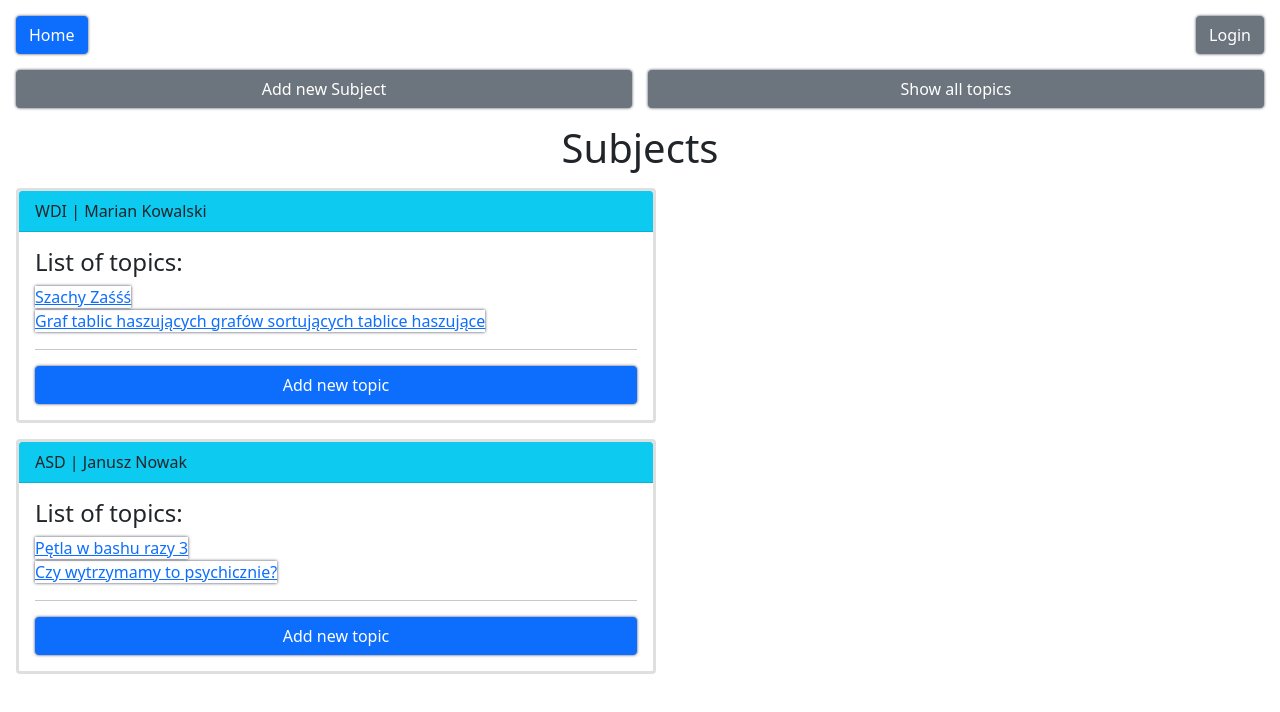
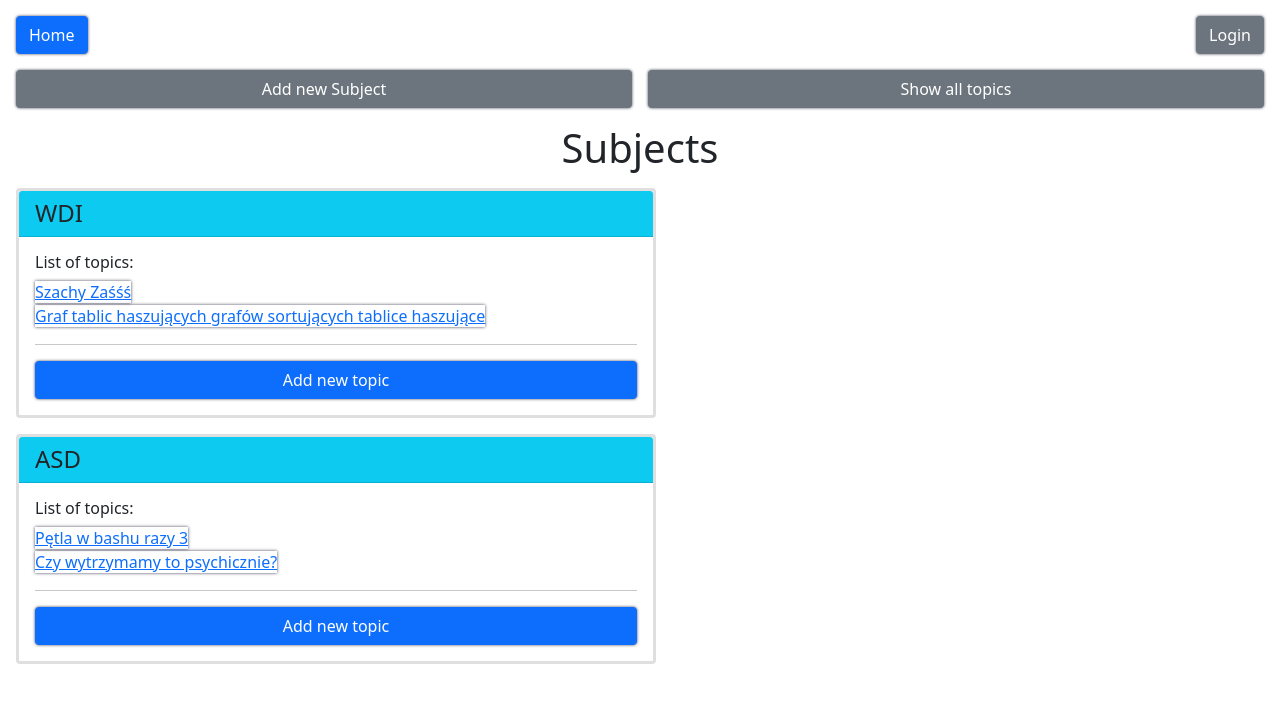
Before and after one commit to adrianryt/UI_IOZeta, a React (Create React App) app in the folder app/: page /subjects in a window 1280 px wide. Shown: the top 712 px of the page. Built offline with nearby package versions, Linux system fonts and the light colour scheme.

Commit message:
smaller header

```diff
--- a/app/src/components/subjects/subject/SubjectComponent.tsx
+++ b/app/src/components/subjects/subject/SubjectComponent.tsx
@@ -16,11 +16,12 @@ const SubjectComponent = ({subject}: propsType) => {
     return(
         <Card className="ms-2 mb-5 m-lg-3 border-3 col-sm-10 col-md-8 col-lg-6 col-11">
             <Card.Header className="bg bg-info">
-                {subject.name} | {subject.lecturer.name} {subject.lecturer.surname}
+                <h4 className="m-auto">{subject.name} </h4>
+                {/* | {subject.lecturer.name} {subject.lecturer.surname} */}
             </Card.Header>
             <Card.Body>
                 <div>
-                    <h4>List of topics:</h4>
+                    <h6>List of topics:</h6>
                     {topicList}
                 </div>
                 <hr />
```
